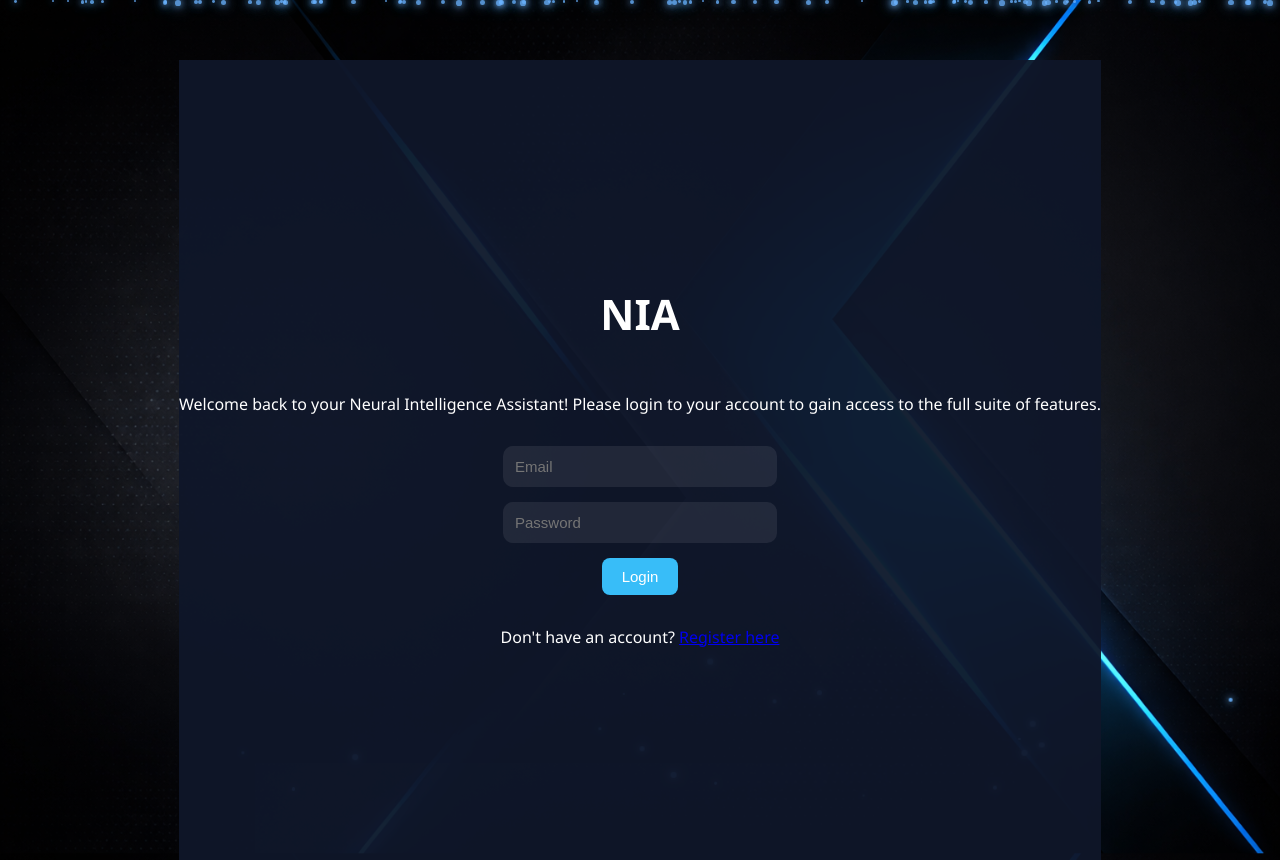
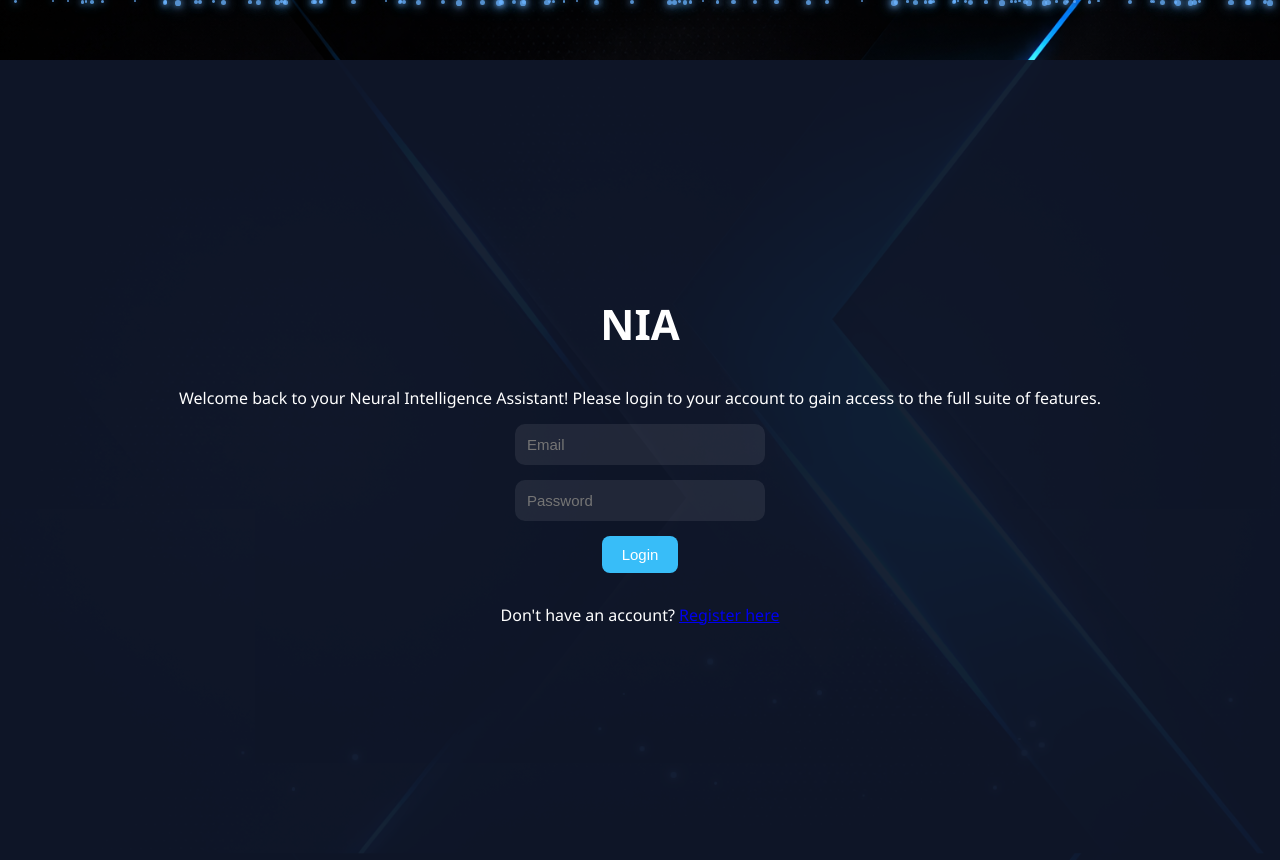
Before and after one commit to vingvolten-ux/task-manager, a React (Vite) app in the folder Frontend/: page / in a window 1280 px wide. Built offline with nearby package versions, Linux system fonts and the light colour scheme; no server answers.

Commit message:
index update

```diff
--- a/Frontend/src/index.css
+++ b/Frontend/src/index.css
@@ -1,3 +1,9 @@
+* {
+  box-sizing: border-box;
+  margin: 0;
+  padding: 0;
+}
+
 body {
   font-family: "Segoe UI", sans-serif;
   background-image: url('assets/task-manager-background.png');
@@ -5,11 +11,8 @@ body {
   background-position: center;
   background-attachment: fixed;
   background-repeat: no-repeat;
-  height: 100vh;
+  min-height: 100vh;
   color: white;
-  display: flex;
-  justify-content: center;
-  align-items: center;
 }
 
 .app {
```
